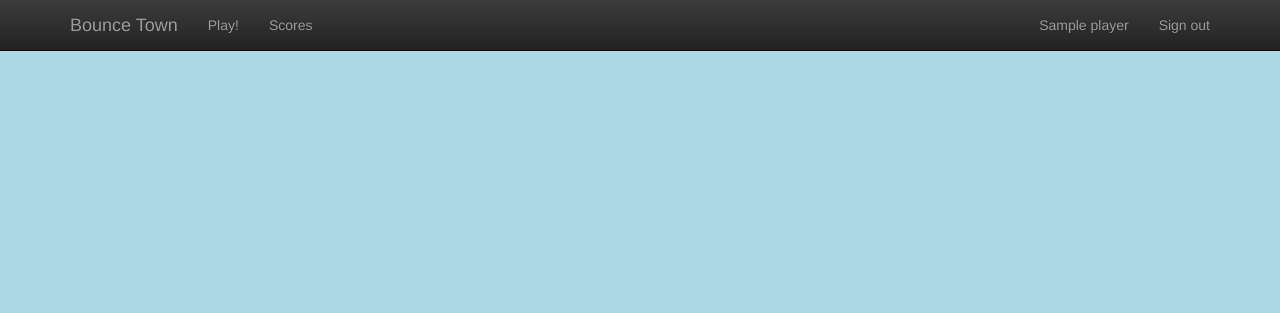
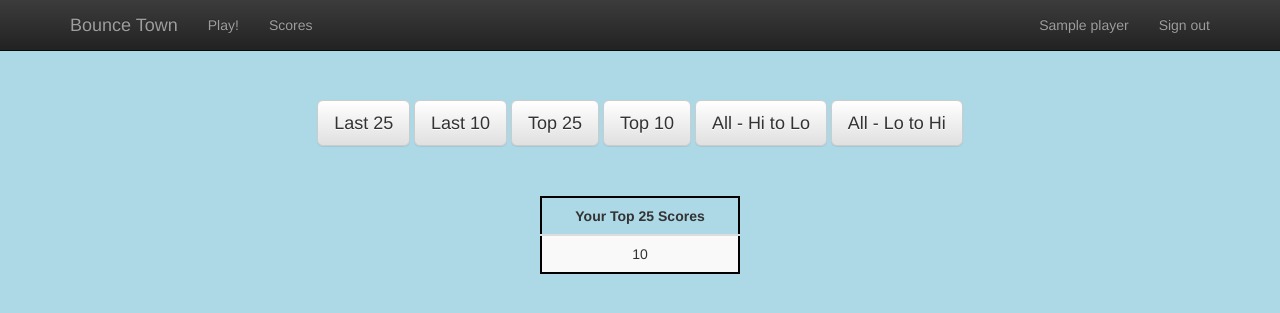
Before and after one commit to calleggr/BounceTown, a Python web app: template Code/playbouncetown/templates/score.html in a window 1280 px wide. Shown: the top 313 px of the page. Run offline with Jinja, Linux system fonts and the light colour scheme; the template is opened without the code that fills it: most values are stand-ins (such as "Sample title", 1, 10 or a date in 2020); some libraries are stand-ins or nearby versions.

Commit message:
css changes
fuck you

```diff
--- a/Code/playbouncetown/static/stylesheets/style.css
+++ b/Code/playbouncetown/static/stylesheets/style.css
@@ -13,3 +13,15 @@ canvas{
 h1 {
 	color: #458B74;
 }
+
+.table{
+	margin-left:auto;
+	margin-right:auto;
+	width:200px;
+	border: 2px solid black;
+	margin-top:50px;
+}
+
+#btn-group{
+	margin-top:100px;
+}
--- a/Code/playbouncetown/templates/score.html
+++ b/Code/playbouncetown/templates/score.html
@@ -22,6 +22,7 @@
 <script
 	src="https://maxcdn.bootstrapcdn.com/bootstrap/3.2.0/js/bootstrap.min.js"></script>
 
+<script src="static/js/changeTables.js"></script>
 <!-- HTML5 shim and Respond.js IE8 support of HTML5 elements and media queries -->
 <!--[if lt IE 9]>
 			<script src="https://oss.maxcdn.com/html5shiv/3.7.2/html5shiv.min.js"></script>
@@ -117,8 +118,106 @@
   	{% endif %}
   </script>
 	{% endif %}
+	<center>
+	<div id="btn-group" class="btn-group-lg" role="group" aria-label="...">
+  <button type="button" class="btn btn-default">Last 25</button>
+  <button type="button" class="btn btn-default">Last 10</button>
+  <button type="button" class="btn btn-default">Top 25</button>
+  <button type="button" class="btn btn-default">Top 10</button>
+  <button type="button" class="btn btn-default">All - Hi to Lo</button>
+  <button type="button" class="btn btn-default">All - Lo to Hi</button>
+	</div>
+	</center>
 
+	<table class="table table-striped hidden">
+  <thead>
+    <tr>
+      <th><center>Your Top Ten Scores</center></th>
+    </tr>
+  </thead>
+  <tbody>
+    {% for score in top_ten %}
+    	<tr>
+    		<td><center>{{score}}</center></td>
+    	</tr>
+    {% endfor %}
+  </tbody>
+  </table>
 
+  <table class="table table-striped">
+  <thead>
+    <tr>
+      <th><center>Your Top 25 Scores</center></th>
+    </tr>
+  </thead>
+  <tbody>
+    {% for score in top_twentyfive %}
+    	<tr>
+    		<td><center>{{score}}</center></td>
+    	</tr>
+    {% endfor %}
+  </tbody>
+  </table>
+
+  <table class="table table-striped hidden">
+  <thead>
+    <tr>
+      <th><center>Your Ten Most Recent Scores</center></th>
+    </tr>
+  </thead>
+  <tbody>
+    {% for score in last_ten %}
+    	<tr>
+    		<td><center>{{score}}</center></td>
+    	</tr>
+    {% endfor %}
+  </tbody>
+  </table>
+
+  <table class="table table-striped hidden">
+  <thead>
+    <tr>
+      <th><center>Your Twenty-Five Most Recent Scores</center></th>
+    </tr>
+  </thead>
+  <tbody>
+    {% for score in last_twentyfive %}
+    	<tr>
+    		<td><center>{{score}}</center></td>
+    	</tr>
+    {% endfor %}
+  </tbody>
+  </table>
+
+  <table class="table table-striped hidden">
+  <thead>
+    <tr>
+      <th><center>All of your scores from lowest to highest</center></th>
+    </tr>
+  </thead>
+  <tbody>
+    {% for score in sorted_min %}
+    	<tr>
+    		<td><center>{{score}}</center></td>
+    	</tr>
+    {% endfor %}
+  </tbody>
+  </table>
+
+  <table class="table table-striped hidden">
+  <thead>
+    <tr>
+      <th><center>All of your scores from highest to lowest</center></th>
+    </tr>
+  </thead>
+  <tbody>
+    {% for score in sorted_max %}
+    	<tr>
+    		<td><center>{{score}}</center></td>
+    	</tr>
+    {% endfor %}
+  </tbody>
+  </table>
 
 	<!-- /.container -->
 
```
Also changed, not shown: Code/playbouncetown/static/js/changeTables.js (added, +59 -0 lines), 8 other files.
